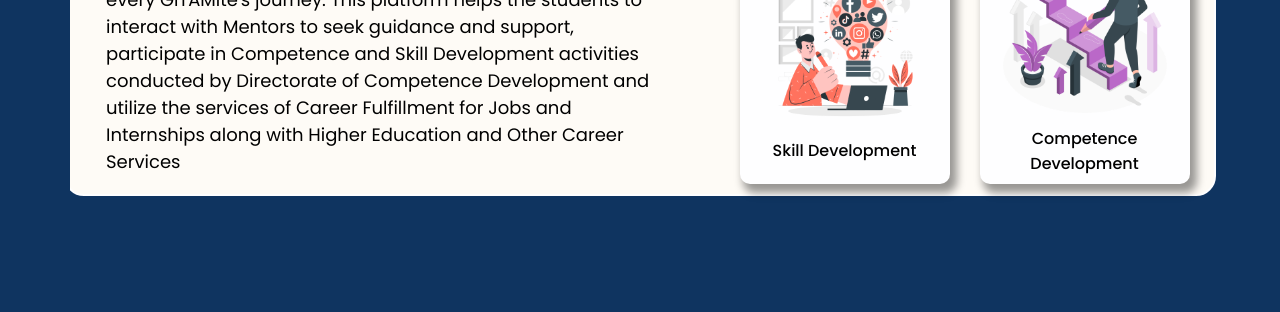
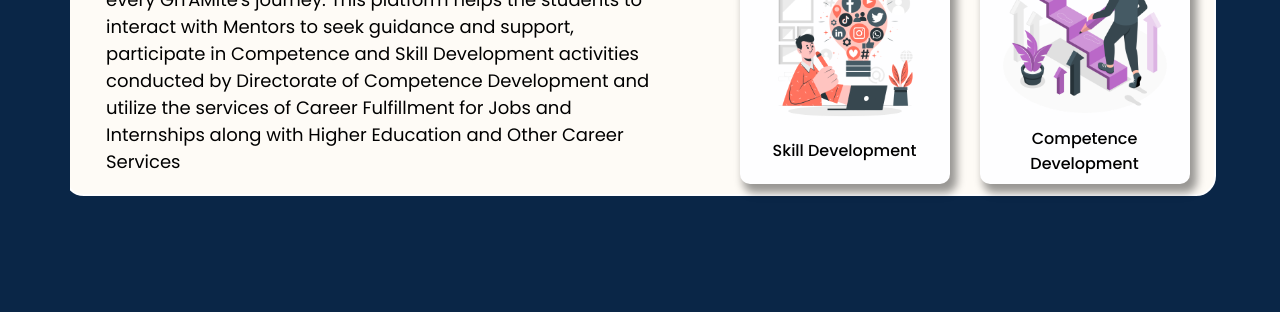
Before and after one commit to sakethvarma0103/asrayablue, a plain HTML site: page index.html in a window 1280 px wide. Shown: the part 488-800 px from the top of the page. Drawn offline with nearby package versions, Linux system fonts and the light colour scheme.

Commit message:
Add files via upload

```diff
--- a/style.css
+++ b/style.css
@@ -13,7 +13,7 @@
 
 :root{
     --colorcard:#fefeff;
-    --colorblack:#0F3460;
+    --colorblack:#0A2647;
     --colorwhite:#FEFBF6;
 }
 body{
```
